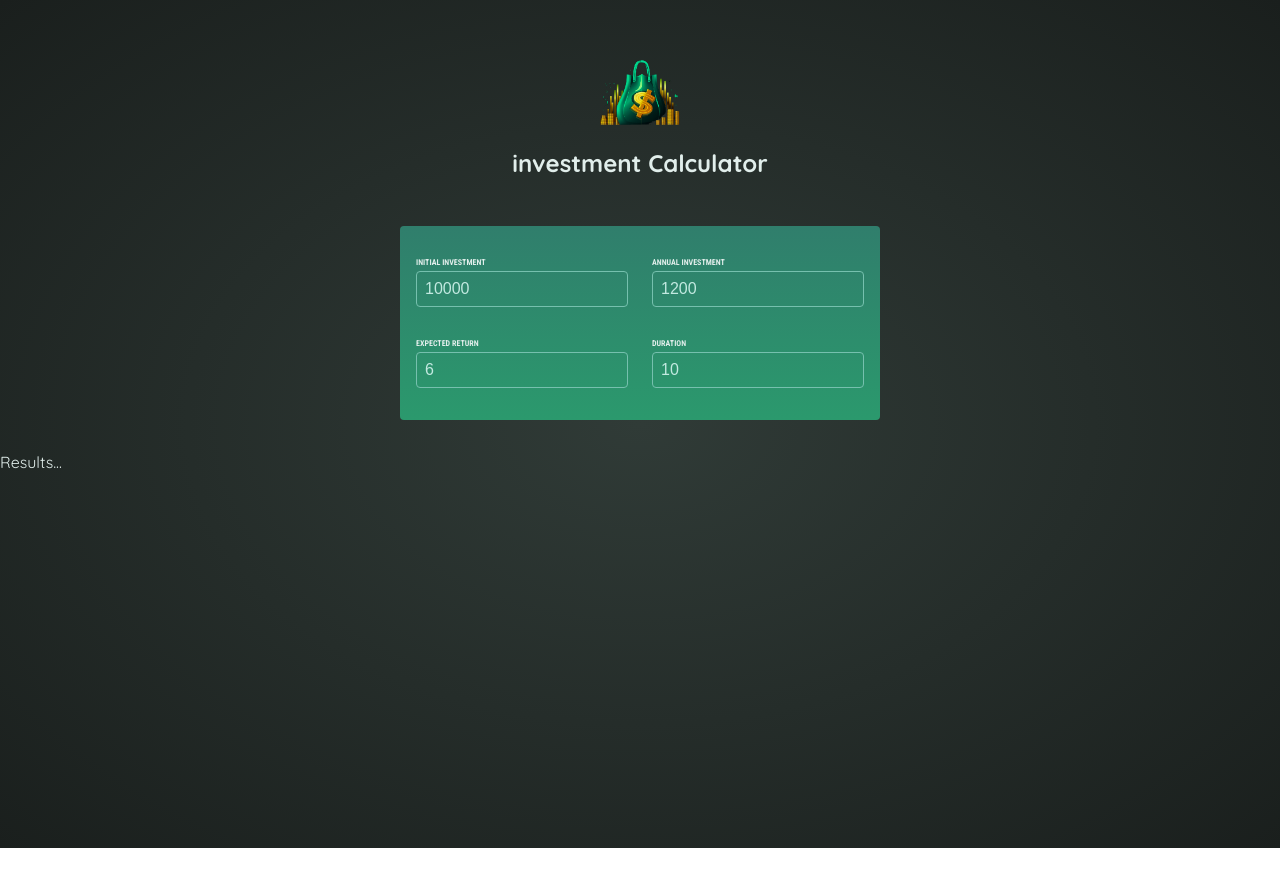
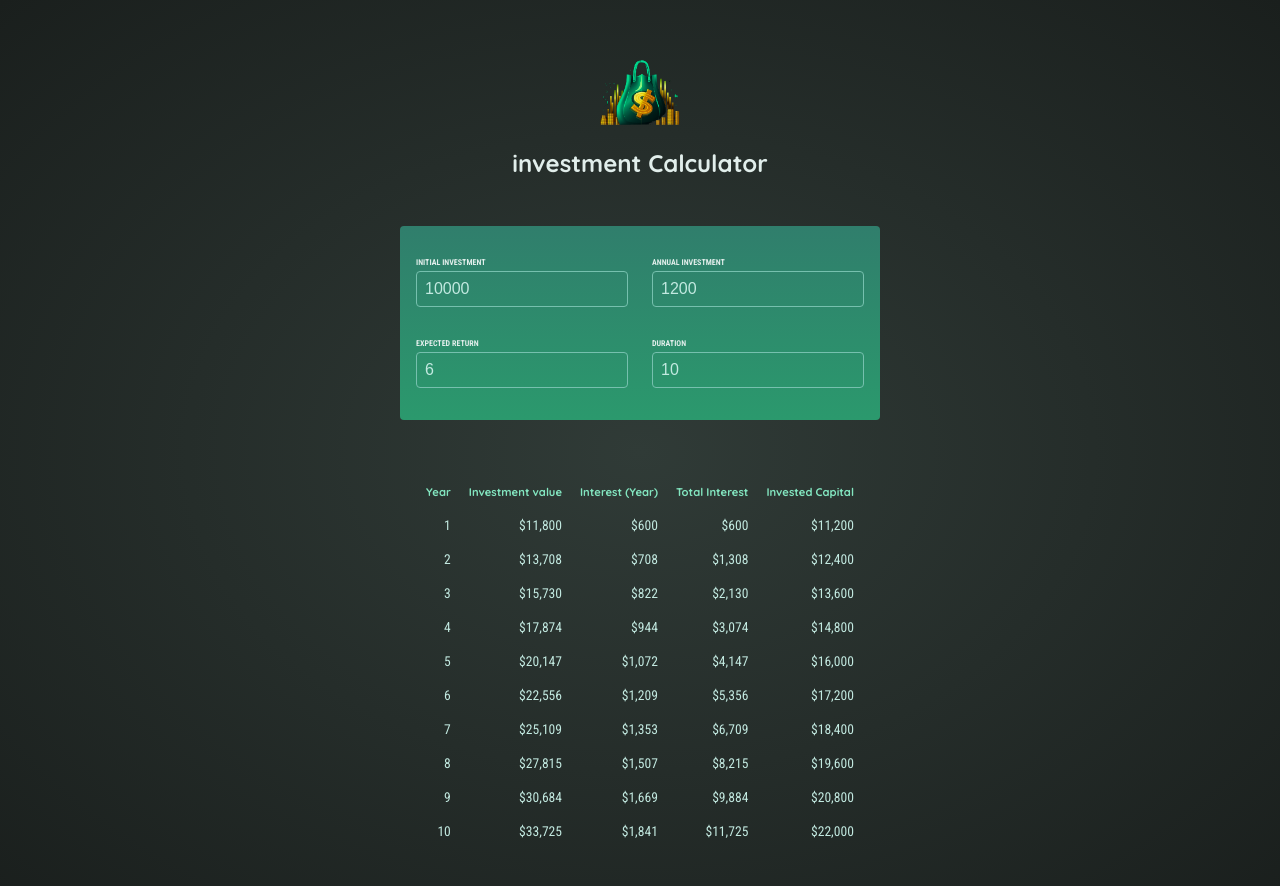
Before and after one commit to davidregaldi/04-practice-project, a React (Vite) app: page / in a window 1280 px wide. Shown: the top 886 px of the page. Before the commit the page ends 848 px from the top, so only its background shows below. Built offline with nearby package versions, Linux system fonts and the light colour scheme.

Commit message:
Outputting Results in a List & Deriving More Values.

```diff
--- a/src/components/Results.jsx
+++ b/src/components/Results.jsx
@@ -1,8 +1,34 @@
-import { calculateInvestmentResults } from "../util/investment.js";
+import { calculateInvestmentResults, formatter } from "../util/investment.js";
 export default function Results({ input }) {
   const resultsData = calculateInvestmentResults(input)
-  console.log(resultsData)
+  const initialInvestment = resultsData[0].valueEndOfYear - resultsData[0].interest - resultsData[0].annualInvestment;
   return (
-    <p>Results...</p>
+    <table id="result">
+      <thead>
+        <tr>
+          <th>Year</th>
+          <th>Investment value</th>
+          <th>Interest (Year)</th>
+          <th>Total Interest</th>
+          <th>Invested Capital</th>
+        </tr>
+      </thead>
+      <tbody>
+        {resultsData.map(yearData => {
+
+          const totalInterest = yearData.valueEndOfYear - yearData.annualInvestment * yearData.year - initialInvestment;
+
+          const totalAmountInvested = yearData.valueEndOfYear - totalInterest;
+
+          return <tr key={yearData.year}>
+            <td>{yearData.year}</td>
+            <td>{formatter.format(yearData.valueEndOfYear)}</td>
+            <td>{formatter.format(yearData.interest)}</td>
+            <td>{formatter.format(totalInterest)}</td>
+            <td>{formatter.format(totalAmountInvested)}</td>
+          </tr>
+        })}
+      </tbody>
+    </table>
   )
 }
```
